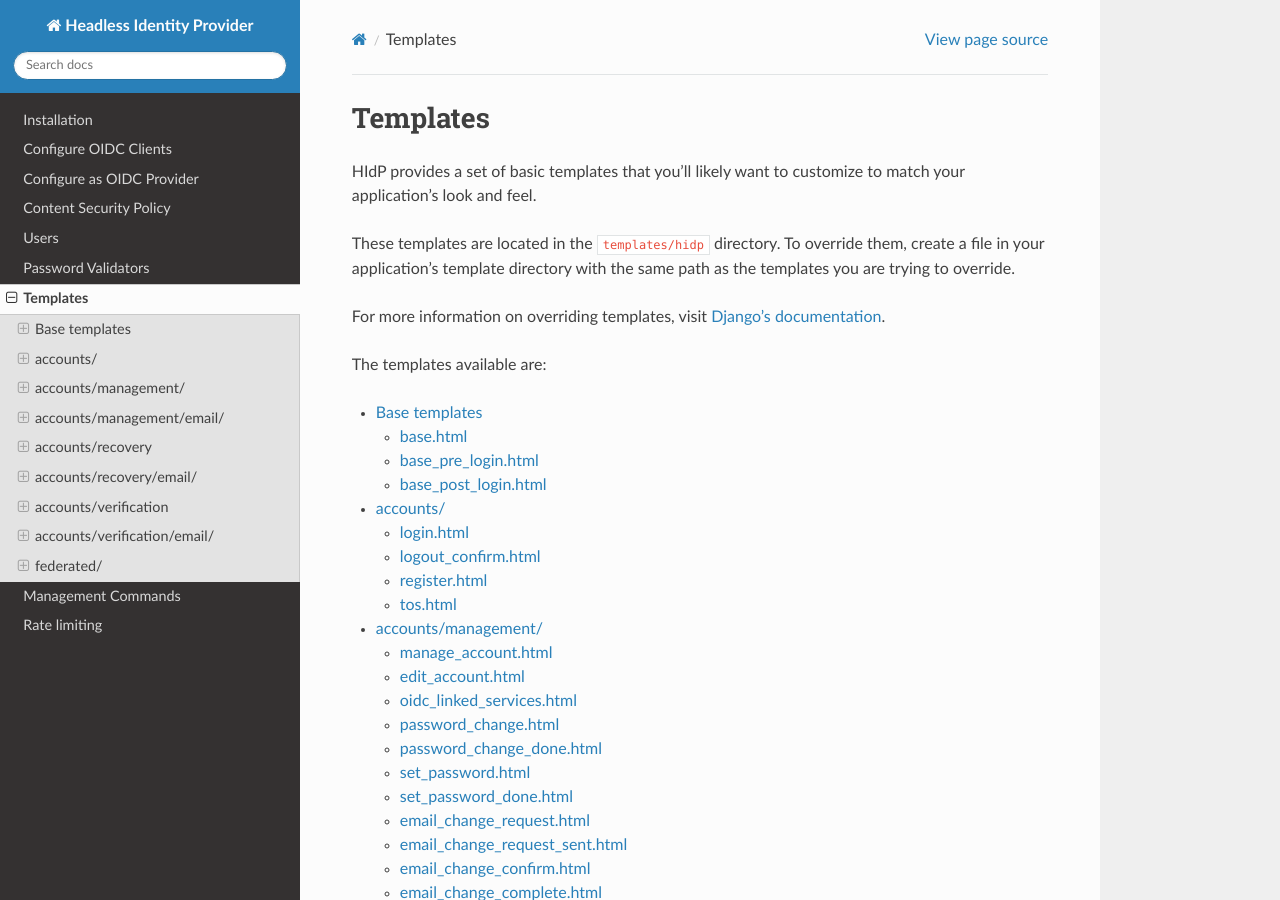
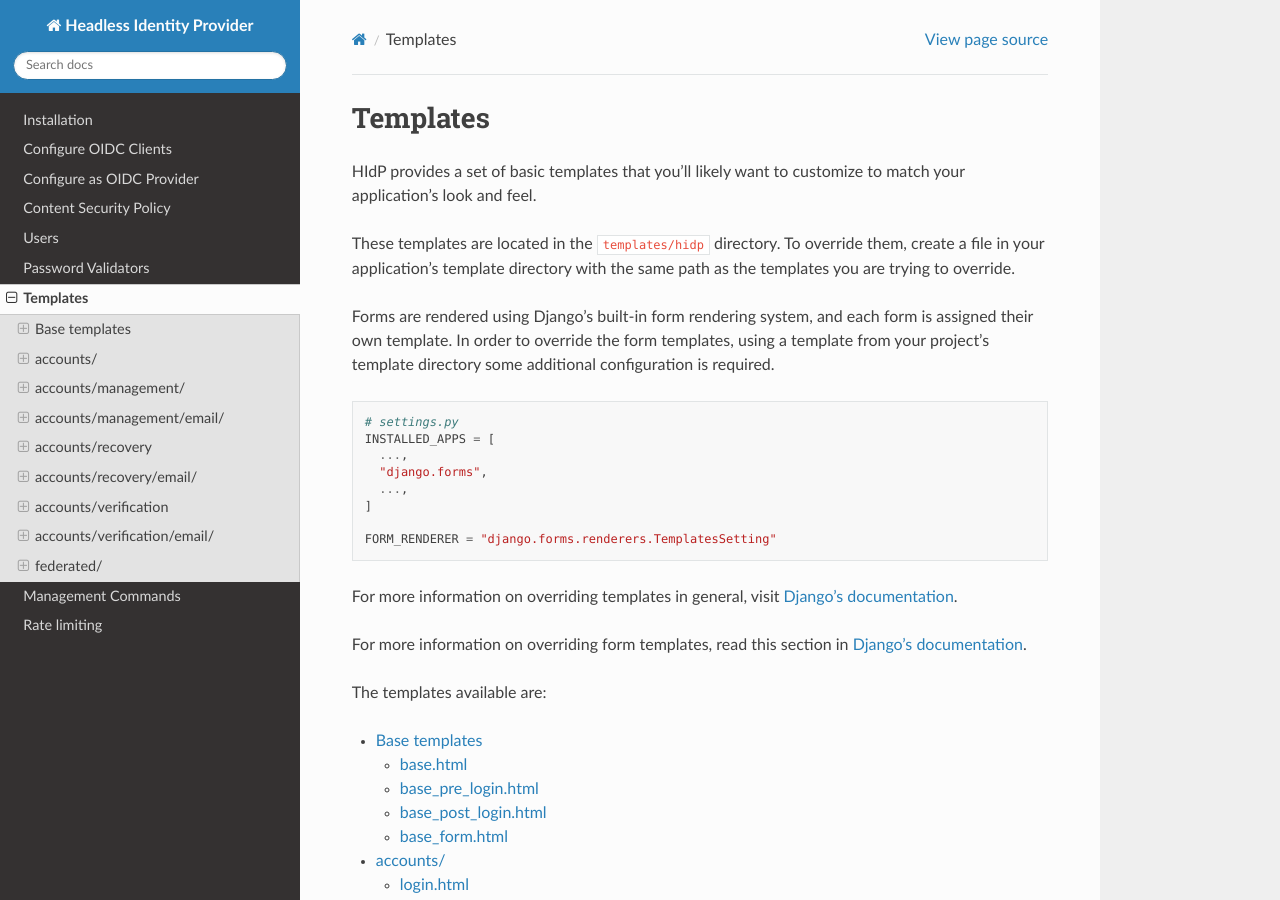
Before and after one commit to leukeleu/django-hidp, a Sphinx documentation site: the page built from packages/hidp/docs/templates.md, in a window 1280 px wide and 900 px high. Built offline with Sphinx 7.4.7 and the Read the Docs theme 3.1.0, drawn with Linux system fonts in a browser that asks for light colours; some of the changed text lies outside the part shown.

Commit message:
Update documentation regarding form templates

````diff
--- a/packages/hidp/docs/templates.md
+++ b/packages/hidp/docs/templates.md
@@ -7,8 +7,27 @@ These templates are located in the `templates/hidp` directory.
 To override them, create a file in your application's template directory
 with the same path as the templates you are trying to override.
 
-For more information on overriding templates, visit
+Forms are rendered using Django's built-in form rendering system, and each
+form is assigned their own template. In order to override the form templates,
+using a template from your project's template directory some additional
+configuration is required.
+
+```python
+# settings.py
+INSTALLED_APPS = [
+  ...,
+  "django.forms",
+  ...,
+]
+
+FORM_RENDERER = "django.forms.renderers.TemplatesSetting"
+```
+
+For more information on overriding templates in general, visit
 [Django's documentation](https://docs.djangoproject.com/en/stable/howto/overriding-templates/).
+
+For more information on overriding form templates, read this section in
+[Django's documentation](https://docs.djangoproject.com/en/5.0/topics/forms/#reusable-form-templates).
 
 The templates available are:
 :::{contents}
@@ -60,6 +79,15 @@ add anything over the base template and is only provided as an extension point.
 This template extends `base.html` and is used for all post-login pages. It does not
 add anything over the base template and is only provided as an extension point.
 
+### base_form.html
+
+This is the base template for all forms in HIdP. It extends the default Django form
+template (`django/forms/div.html`) (without any modifications). Override this template
+to customize the layout of HIdP forms on a global basis.
+
+Each form is assigned a template that extends this base template (again, without any
+modifications). These templates are noted in the per-page documentation below.
+
 ---
 
 ## accounts/
@@ -72,6 +100,11 @@ can be found in this directory and subdirectories: `templates/hidp/accounts`.
 Rendered by the `LoginView`.
 
 **Base template**: `base_pre_login.html`
+
+**Form template**:
+
+* `accounts/forms/authentication_form.html`
+* `accounts/forms/rate_limited_authentication_form.html` (if rate limited)
 
 **Context variables**
 
@@ -130,6 +163,8 @@ confirmation page is shown regardless of the user's authentication status.
 Rendered by the `RegistrationView`.
 
 **Base template**: `base_pre_login.html`
+
+**Form template**: `accounts/forms/user_creation_form.html`
 
 **Context variables**
 
@@ -203,6 +238,8 @@ Rendered by the `EditAccountView`.
 
 **Base template**: `base_post_login.html`
 
+**Form template**: `accounts/forms/edit_user_form.html`
+
 **Context variables**
 
 `form`
@@ -248,6 +285,8 @@ Redirects to `PasswordChangeDoneView` after successfully changing the password.
 
 **Base template**: `base_post_login.html`
 
+**Form template**: `accounts/forms/password_change_form.html`
+
 **Context variables**
 
 `form`
@@ -273,6 +312,8 @@ re-authenticate using one of the OIDC providers linked to their account.
 Redirects to `SetPasswordDoneView` after successfully setting the password.
 
 **Base template**: `base_post_login.html`
+
+**Form template**: `accounts/forms/set_password_form.html`
 
 **Context variables**
 
@@ -303,6 +344,8 @@ Rendered by the `EmailChangeRequestView`.
 
 **Base template**: `base_post_login.html`
 
+**Form template**: `accounts/forms/email_change_request_form.html`
+
 **Context variables**
 
 `form`
@@ -320,6 +363,8 @@ Rendered by the `EmailChangeRequestSentView`.
 Rendered by the `EmailChangeConfirmView`.
 
 **Base template**: `base_post_login.html`
+
+**Form template**: `accounts/forms/email_change_confirm_form.html`
 
 **Context variables**
 
@@ -369,6 +414,8 @@ Rendered by the `EmailChangeCompleteView`.
 Rendered by the `EmailChangeCancelView`.
 
 **Base template**: `base_post_login.html`
+
+**Form template**: `accounts/forms/email_change_cancel_form.html`
 
 **Context variables**
 
@@ -489,6 +536,8 @@ Rendered by the `PasswordResetRequestView`.
 
 **Base template**: `base_pre_login.html`
 
+**Form template**: `accounts/forms/password_reset_request_form.html`
+
 **Context variables**
 
 `form`
@@ -505,6 +554,8 @@ Rendered by the `PasswordResetEmailSentView`.
 Rendered by the `PasswordResetView`, which is a subclass of Django's `PasswordResetConfirmView`.
 
 **Base template**: `base_pre_login.html`
+
+**Form template**: `accounts/forms/password_reset_form.html`
 
 **Context variables**
 
@@ -583,6 +634,8 @@ Rendered by the `EmailVerificationView`.
 
 **Base template**: `base_pre_login.html`
 
+**Form template**: `accounts/forms/email_verification_form.html`
+
 **Context variables**
 
 `form`
@@ -649,6 +702,8 @@ OIDC provider.
 
 **Base template**: `base_post_login.html`
 
+**Form template**: `federated/forms/account_link_form.html`
+
 **Context variables**
 
 `form`
@@ -672,6 +727,8 @@ OIDC provider.
 
 **Base template**: `base_post_login.html`
 
+**Form template**: `federated/forms/account_unlink_form.html`
+
 **Context variables**
 
 `form`
@@ -686,6 +743,8 @@ Rendered by the `OIDCRegistrationView`.
 
 **Base template**: `base_pre_login.html`
 
+**Form template**: `federated/forms/registration_form.html`
+
 **Context variables**
 
 `form`
````
Also changed, not shown: packages/hidp/docs/installation.md (+6 -0 lines).
